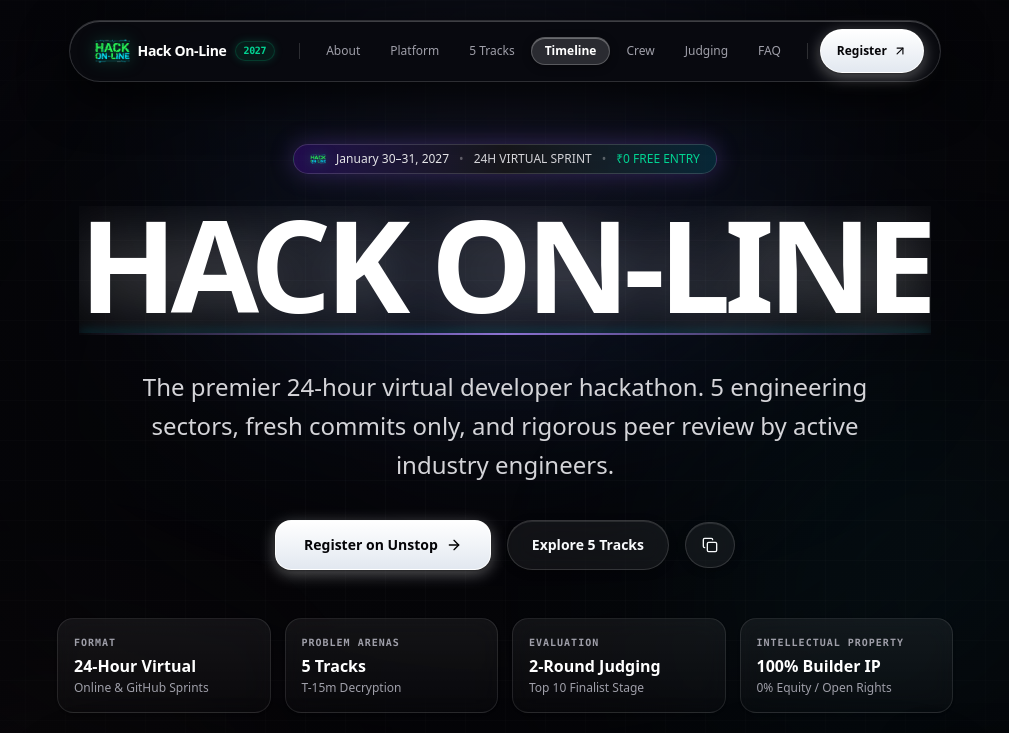
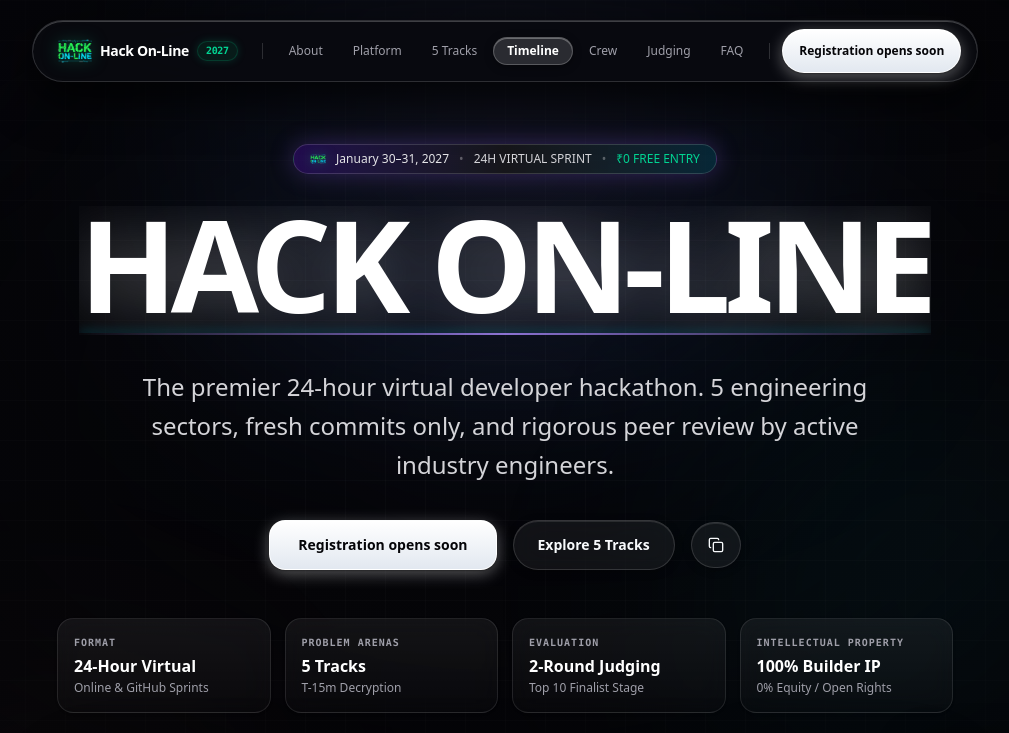
Before and after one commit to HridayBardia/Hack-On-Line, a Next.js app: page / in a window 1280 px wide. Shown: the top 733 px of the page, without its empty margins (135-1144 px from the left). Built offline with nearby package versions, Linux system fonts and the light colour scheme.

Commit message:
Show Registration opens soon instead of registration modal

```diff
--- a/src/components/common/PillNav.tsx
+++ b/src/components/common/PillNav.tsx
@@ -2,14 +2,15 @@
 
 import React, { useState, useEffect, useRef } from "react";
 import { motion } from "framer-motion";
-import { Menu, X, ArrowUpRight } from "lucide-react";
+import { Menu, X } from "lucide-react";
 import { TextScramble } from "./TextScramble";
 
 interface PillNavProps {
   onOpenRegister?: () => void;
 }
 
-export function PillNav({ onOpenRegister }: PillNavProps) {
+export function PillNav(props: PillNavProps) {
+  void props;
   const [scrolled, setScrolled] = useState(false);
   const [navVisible, setNavVisible] = useState(true);
   const [activeSection, setActiveSection] = useState("about");
@@ -223,11 +224,11 @@ export function PillNav({ onOpenRegister }: PillNavProps) {
           {/* Actions */}
           <div className="flex items-center gap-1.5 sm:gap-2">
             <button
-              onClick={onOpenRegister}
-              className="luxury-button-primary px-3 sm:px-4 py-2 min-h-11 rounded-full text-xs font-bold text-[#050508] transition-all flex items-center gap-1.5 cursor-pointer"
+              disabled
+              aria-disabled="true"
+              className="luxury-button-primary px-3 sm:px-4 py-2 min-h-11 rounded-full text-xs font-bold text-[#050508] transition-all flex items-center gap-1.5 cursor-default"
             >
-              <span>Register</span>
-              <ArrowUpRight className="w-3.5 h-3.5" />
+              <span>Registration opens soon</span>
             </button>
 
             {/* Mobile Menu Toggle (44px touch target) */}
@@ -271,14 +272,11 @@ export function PillNav({ onOpenRegister }: PillNavProps) {
               ))}
               <div className="pt-3 mt-1 border-t border-white/10">
                 <button
-                  onClick={() => {
-                    setMobileMenuOpen(false);
-                    if (onOpenRegister) onOpenRegister();
-                  }}
-                  className="luxury-button-primary w-full min-h-11 py-3 rounded-xl text-sm font-bold flex items-center justify-center gap-2 cursor-pointer shadow-lg"
+                  disabled
+                  aria-disabled="true"
+                  className="luxury-button-primary w-full min-h-11 py-3 rounded-xl text-sm font-bold flex items-center justify-center gap-2 cursor-default shadow-lg"
                 >
-                  <span>Register on Unstop</span>
-                  <ArrowUpRight className="w-4 h-4" />
+                  <span>Registration opens soon</span>
                 </button>
               </div>
             </div>
--- a/src/components/sections/Hero.tsx
+++ b/src/components/sections/Hero.tsx
@@ -5,7 +5,6 @@ import { motion, useScroll, useTransform } from "framer-motion";
 import { Countdown } from "../Countdown";
 import { TextScramble } from "@/components/common/TextScramble";
 import {
-  ArrowRight,
   Copy,
   Check,
   ChevronDown,
@@ -15,7 +14,8 @@ interface HeroProps {
   onOpenRegister?: () => void;
 }
 
-export function Hero({ onOpenRegister }: HeroProps) {
+export function Hero(props: HeroProps) {
+  void props;
   const [copied, setCopied] = useState(false);
   const containerRef = useRef<HTMLElement>(null);
   const portalUrl = "https://unstop.com/hackathons/hack-on-line-2027";
@@ -97,11 +97,11 @@ export function Hero({ onOpenRegister }: HeroProps) {
           className="mt-9 flex flex-wrap items-center justify-center gap-3.5 sm:gap-4"
         >
           <button
-            onClick={onOpenRegister}
-            className="luxury-button-primary px-7 py-3.5 rounded-2xl text-sm font-bold flex items-center gap-2 shadow-[0_0_30px_rgba(255,255,255,0.35)] cursor-pointer"
+            disabled
+            aria-disabled="true"
+            className="luxury-button-primary px-7 py-3.5 rounded-2xl text-sm font-bold flex items-center gap-2 shadow-[0_0_30px_rgba(255,255,255,0.35)] cursor-default"
           >
-            <span>Register on Unstop</span>
-            <ArrowRight className="w-4 h-4 text-black" />
+            <span>Registration opens soon</span>
           </button>
 
           <a
```
